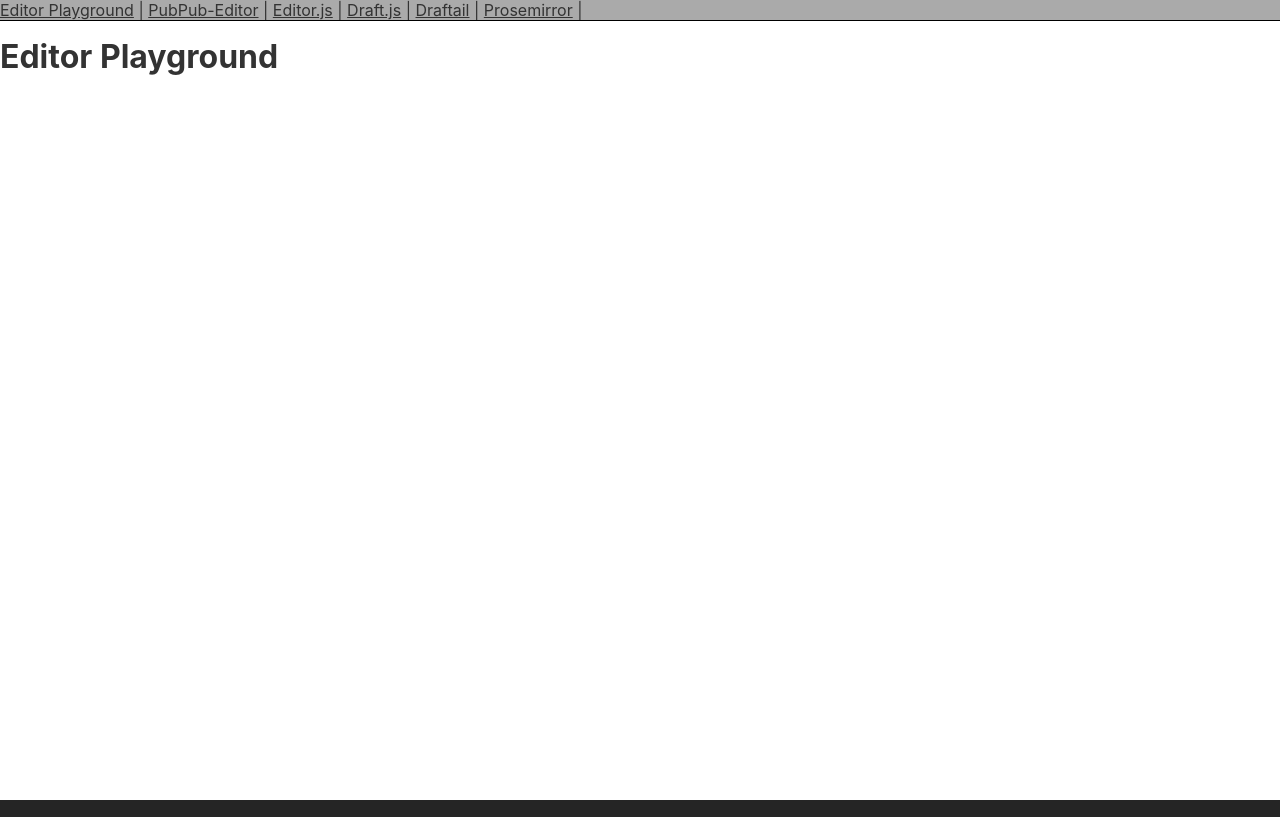
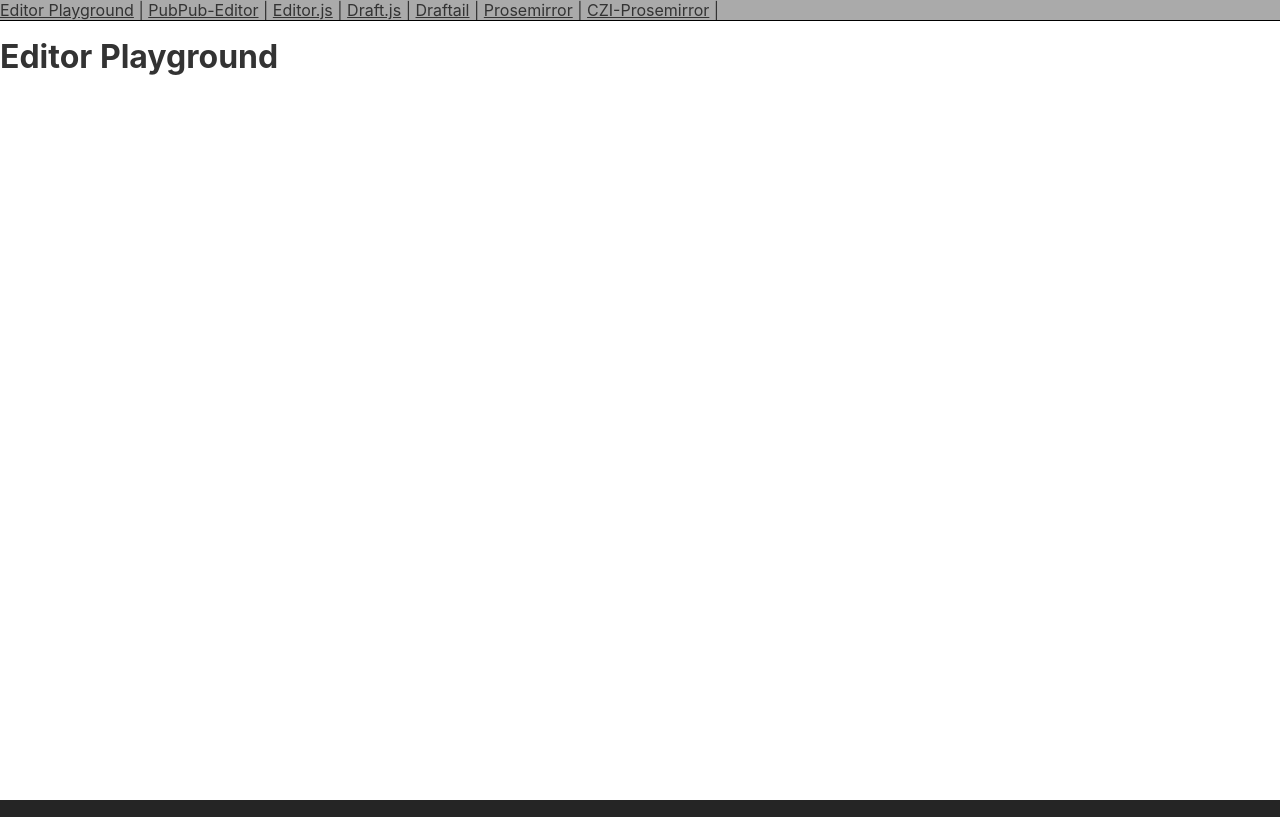
Before and after one commit to lqs469/editor-playground, a React (Create React App) app: page / in a window 1280 px wide. Built offline with nearby package versions, Linux system fonts and the light colour scheme; the HTML template or start-up script is replaced by a standard one.

Commit message:
CZI-Prosemirror

```diff
--- a/package.json
+++ b/package.json
@@ -24,6 +24,7 @@
     "@testing-library/jest-dom": "^4.2.4",
     "@testing-library/react": "^9.3.2",
     "@testing-library/user-event": "^7.1.2",
+    "czi-prosemirror": "^1.0.0",
     "draft-js": "^0.10.5",
     "draftail": "^1.3.0",
     "node-sass": "^4.13.0",
--- a/src/App.js
+++ b/src/App.js
@@ -5,6 +5,7 @@ import EditorJS from './EditorJS'
 import DraftJS from './DraftJS';
 import Draftail from './Draftail';
 import Prosemirror from './Prosemirror';
+import CZIProsemirror from './CZI-Prosemirror';
 
 function App() {
   const Home = () => <h1>Editor Playground</h1>
@@ -18,6 +19,7 @@ function App() {
         <Link to="draft">Draft.js</Link> | {" "}
         <Link to="draftail">Draftail</Link> | {" "}
         <Link to="prosemirror">Prosemirror</Link> | {" "}
+        <Link to="czi-prosemirror">CZI-Prosemirror</Link> | {" "}
       </header>
       <Router style={{ height: 'calc(100% - 20px)' }}>
         <Home path="/" />
@@ -26,6 +28,7 @@ function App() {
         <DraftJS path="draft" />
         <Draftail path='draftail' />
         <Prosemirror path='prosemirror' />
+        <CZIProsemirror path='czi-prosemirror' />
       </Router>
     </div>
   );
--- /dev/null
+++ b/src/CZI-Prosemirror/index.js
@@ -0,0 +1,33 @@
+import React from 'react';
+// import { createEmptyEditorState, RichTextEditor } from 'czi-prosemirror';
+
+// export default class CZIEditor extends React.PureComponent {
+//   constructor(props) {
+//     super(props);
+//     this.state = {
+//       editorState: createEmptyEditorState(),
+//     };
+//   }
+
+//   _onChange = (editorState) => {
+//     this.setState({editorState});
+//   };
+
+//   render() {
+//     const { editorState, editorView} = this.state;
+
+//     return (
+//       <RichTextEditor
+//         editorState={editorState}
+//         onChange={this._onChange}
+//       />
+//     );
+//   }
+// }
+
+export default () => (
+  <div style={{ height: "100%" }}>
+    <strong>这个库还在开发中，不建议使用，但插件可以参考</strong>
+    <iframe title="czi" src="http://cdn.summitlearning.org/assets/czi_prosemirror_0_0_1_b_index.html" width="100%" height="100%"></iframe>
+  </div>
+)
```
